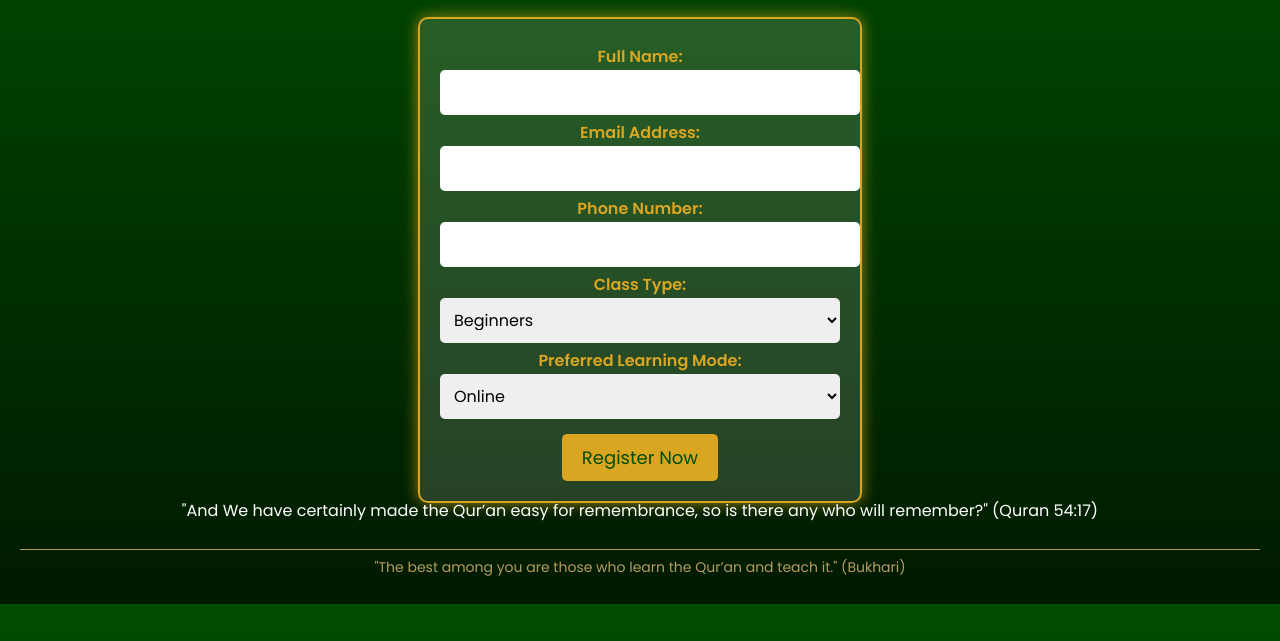
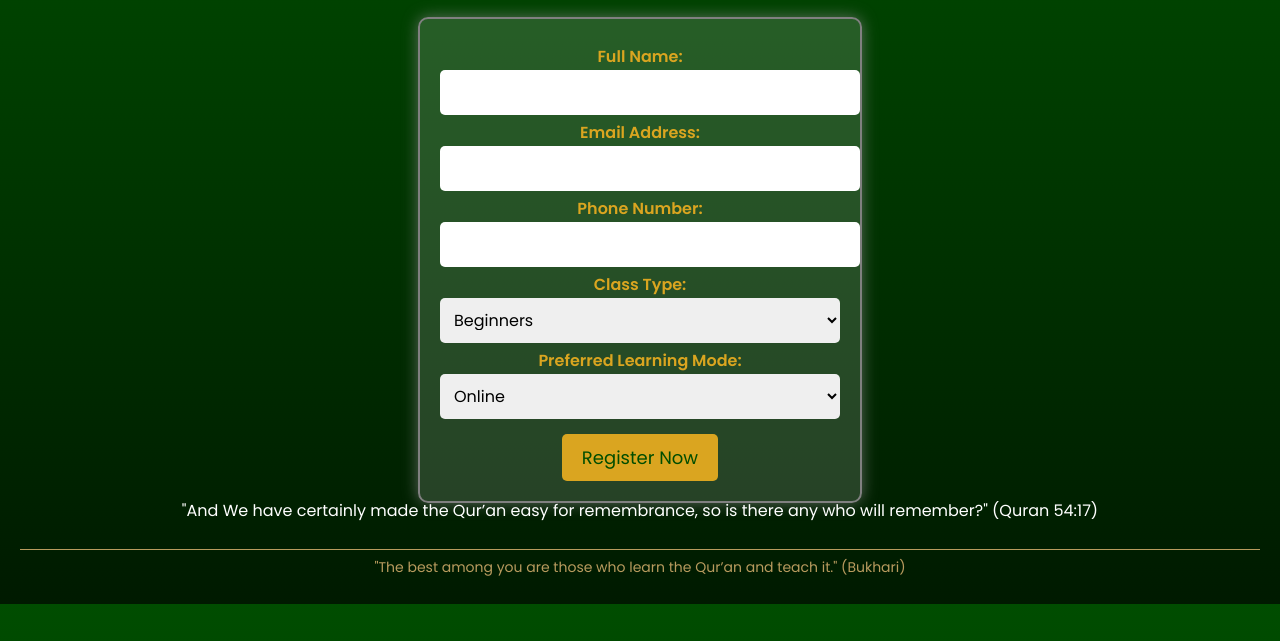
Before and after one commit to hshribati/Project1, a plain HTML site: page index.html in a window 1280 px wide. Shown: the part 159-800 px from the top of the page. Drawn offline with Linux system fonts and the light colour scheme.

Commit message:
Update style.css changed the form edge from gold to gray

```diff
--- a/css/style.css
+++ b/css/style.css
@@ -50,11 +50,11 @@ form {
   background: rgba(255, 255, 255, 0.15);
   padding: 20px;
   border-radius: 10px;
-  border: 2px solid #DAA520;
+  border: 2px solid #808080; /* Gray border */
   width: 90%;
   max-width: 400px;
   margin: auto;
-  box-shadow: 0px 0px 15px rgba(218, 165, 32, 0.7);
+  box-shadow: 0px 0px 15px rgba(128, 128, 128, 0.7); /* Gray glow effect */
 }
 
 label {
```
